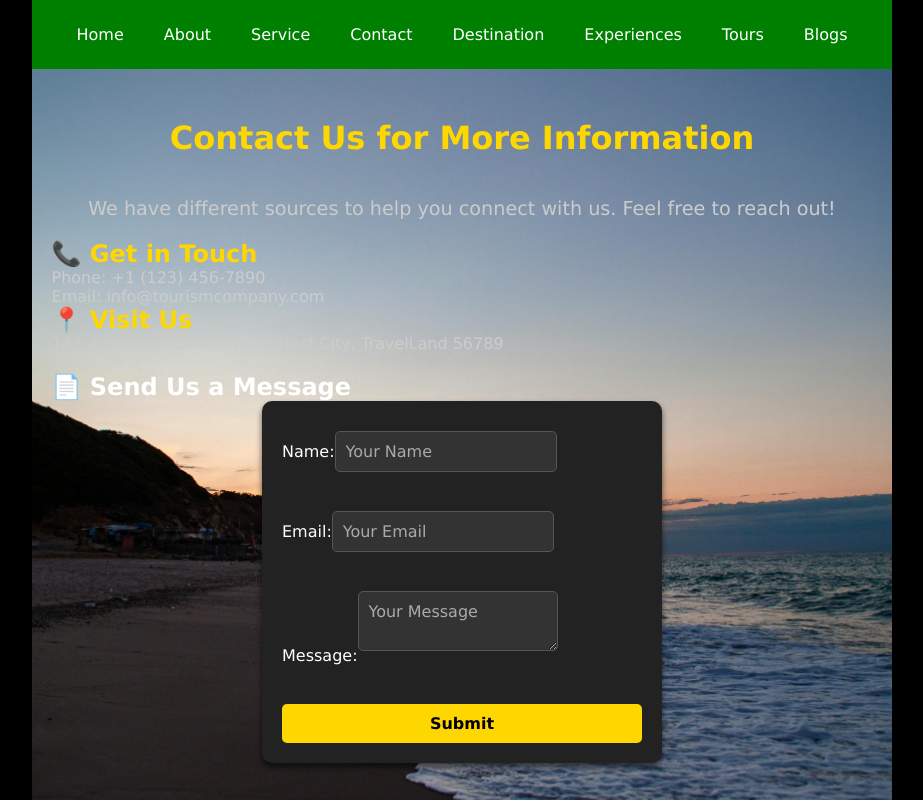
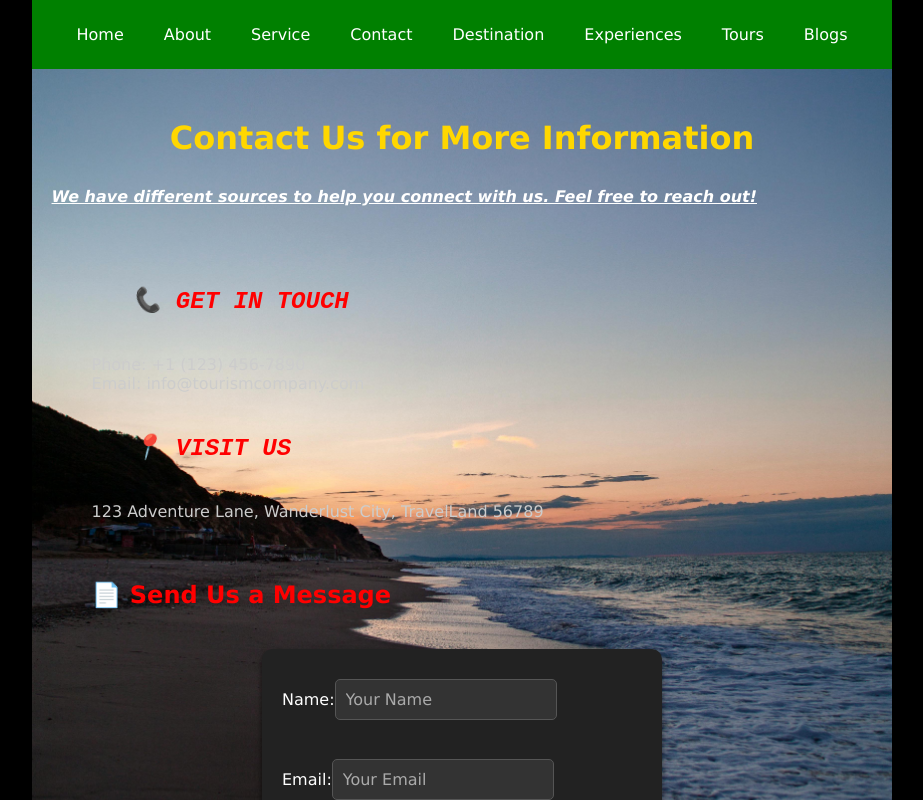
Before and after one commit to Tumumanye-Nelson/ReactFirstApp, a React (Vite) app: page /Contact in a window 1280 px wide. Shown: the top 800 px of the page, without its empty margins (178-1101 px from the left). Built offline with nearby package versions, Linux system fonts and the light colour scheme.

Commit message:
added css on contact page

```diff
--- a/src/Contact.jsx
+++ b/src/Contact.jsx
@@ -3,7 +3,7 @@ const Contact = () => {
         <div className="cont">
             <h1 className="contact-header">Contact Us for More Information</h1>
             <div className="contact-description">
-                We have different sources to help you connect with us. Feel free to reach out!
+               < p className="good"> We have different sources to help you connect with us. Feel free to reach out!</p>
             </div>
             <div className="contact-details">
                 <h2>📞 Get in Touch</h2>
--- a/src/index.css
+++ b/src/index.css
@@ -288,21 +288,6 @@ body {
 }
 
 
- .contact-header{
-    text-align: center;
-    padding: 30px;
-    color: #ffd11a;
- }
- .destination{
-    margin: 0;
-    padding: 0;
-    background-image: url(/src/images/pawe.jpg);
-    background-position: center;
-    background-size: cover;
-    height: 100vh;
-    color: white;
-
- }
  .tours{
     margin: 0;
     padding: 0;
@@ -464,20 +449,47 @@ body {
     min-height: 100vh;
 }
 
+.contact-header{
+    text-align: center;
+    padding: 30px;
+    color: #ffd11a;
+ }
+ .destination{
+    margin: 0;
+    padding: 0;
+    background-image: url(/src/images/pawe.jpg);
+    background-position: center;
+    background-size: cover;
+    height: 100vh;
+    color:white;
+
+ }
+ .good{
+    font-weight: bolder;
+    font-size: 1em;
+    font-family: Verdana, Geneva, Tahoma, sans-serif;
+    text-decoration-line: underline;
+    font-style: italic;
+    color: #007BFF;
+ }
 .contact-header {
     color: #FFD700; /* Bright gold for visibility */
     text-align: center;
     font-size: 2em;
 }
 
-.contact-description {
-    margin: 10px 0;
-    text-align: center;
-    font-size: 1.2em;
-    color: #ccc; /* Light grey for subtle contrast */
+
+
+.contact-details{
+    margin: 20px 0;
+    color: purple;
 }
-
-.contact-details, .contact-form {
+.contact-details, h2{
+    color: red;
+    margin: 20px;
+    padding: 20px;
+}
+.contact-form {
     margin: 20px 0;
     color: #fff;
 }
@@ -524,7 +536,11 @@ body {
 }
 
 .contact-details h2 {
-    color: #FFD700; /* Match the button and header color */
+    color: red;
+    font-family: 'Courier New', Courier, monospace;
+    font-weight: bolder;
+    text-transform: uppercase;
+    font-style: italic;
 }
 
 .contact-details p {
```
